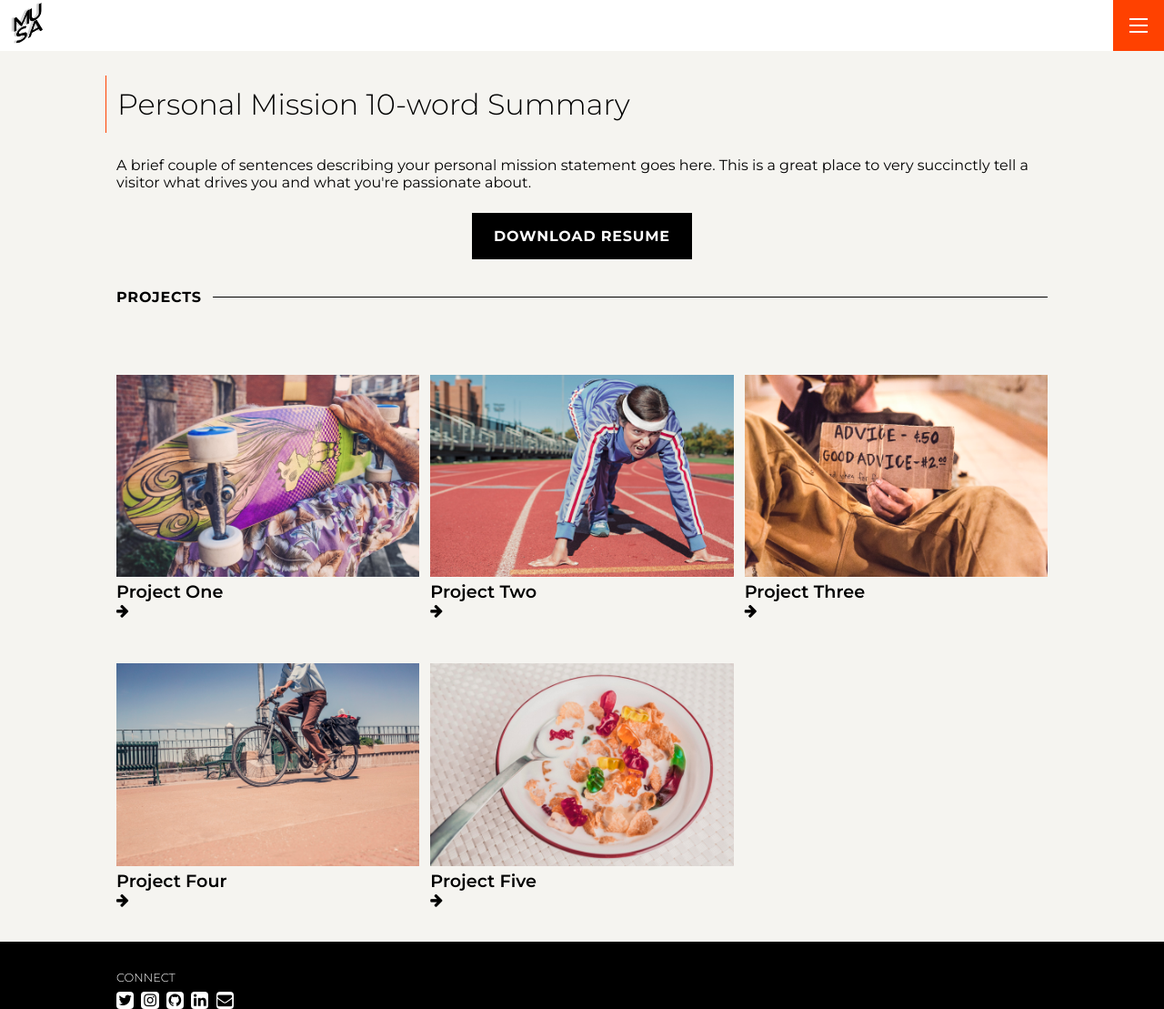
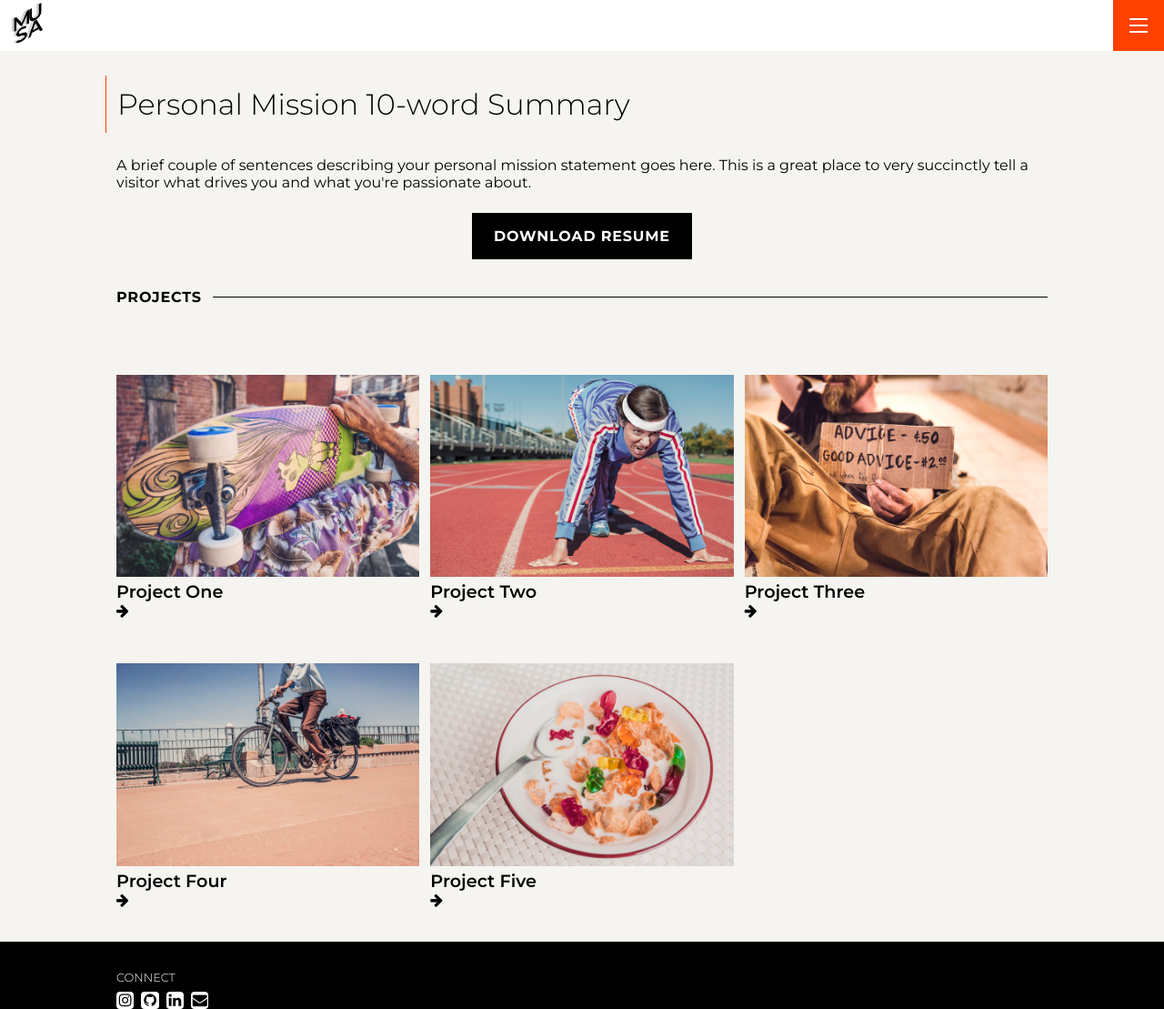
Before and after one commit to junyi2022/portfolio, a Jekyll site: the page built from index.md, in a window 1280 px wide and 1109 px high. Shown: the whole window at 91% size. Built offline with Jekyll 4.4.1, drawn with Linux system fonts in a browser that asks for light colours.

Commit message:
Update settings.yml

```diff
--- a/_data/settings.yml
+++ b/_data/settings.yml
@@ -23,7 +23,6 @@ resume_link_title: Download Resume
 # link, if given).
 menu:
 - {name: 'Projects', url: ' '}
-- {name: 'Blog',     url: 'blog'}
 - {name: 'About',    url: 'about'}
 - {name: 'Contact',  url: 'contact'}
 
@@ -32,7 +31,6 @@ menu:
 
 social_label: Connect
 social:
-- {icon: 'twitter',   link: 'https://twitter.com/paululele'}
 - {icon: 'instagram', link: 'https://instagram.com/paululele'}
 - {icon: 'github',    link: 'https://github.com/lenpaul'}
 - {icon: 'linkedin',  link: 'https://linkedin.com/in/lenpaul'}
```
